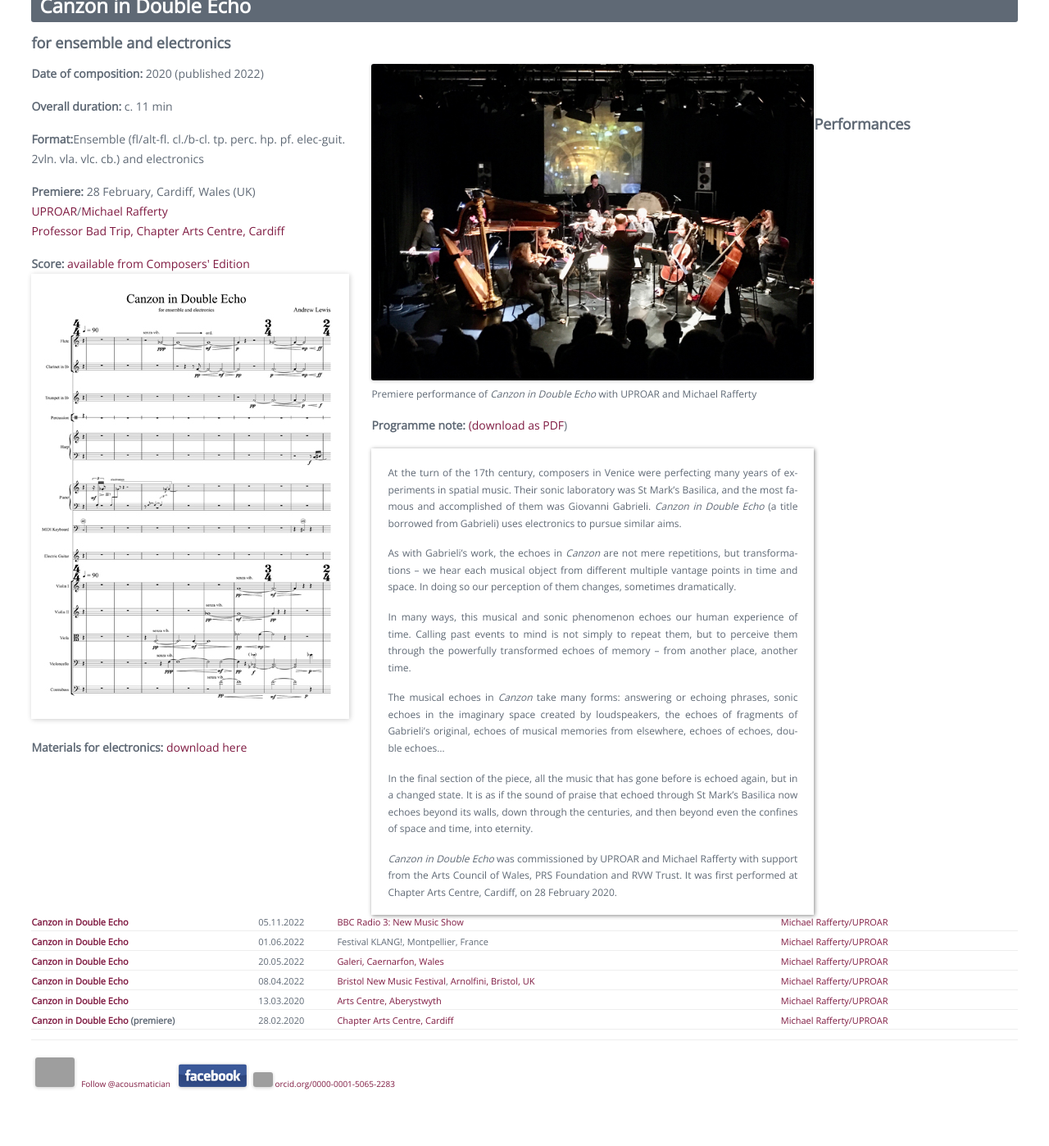
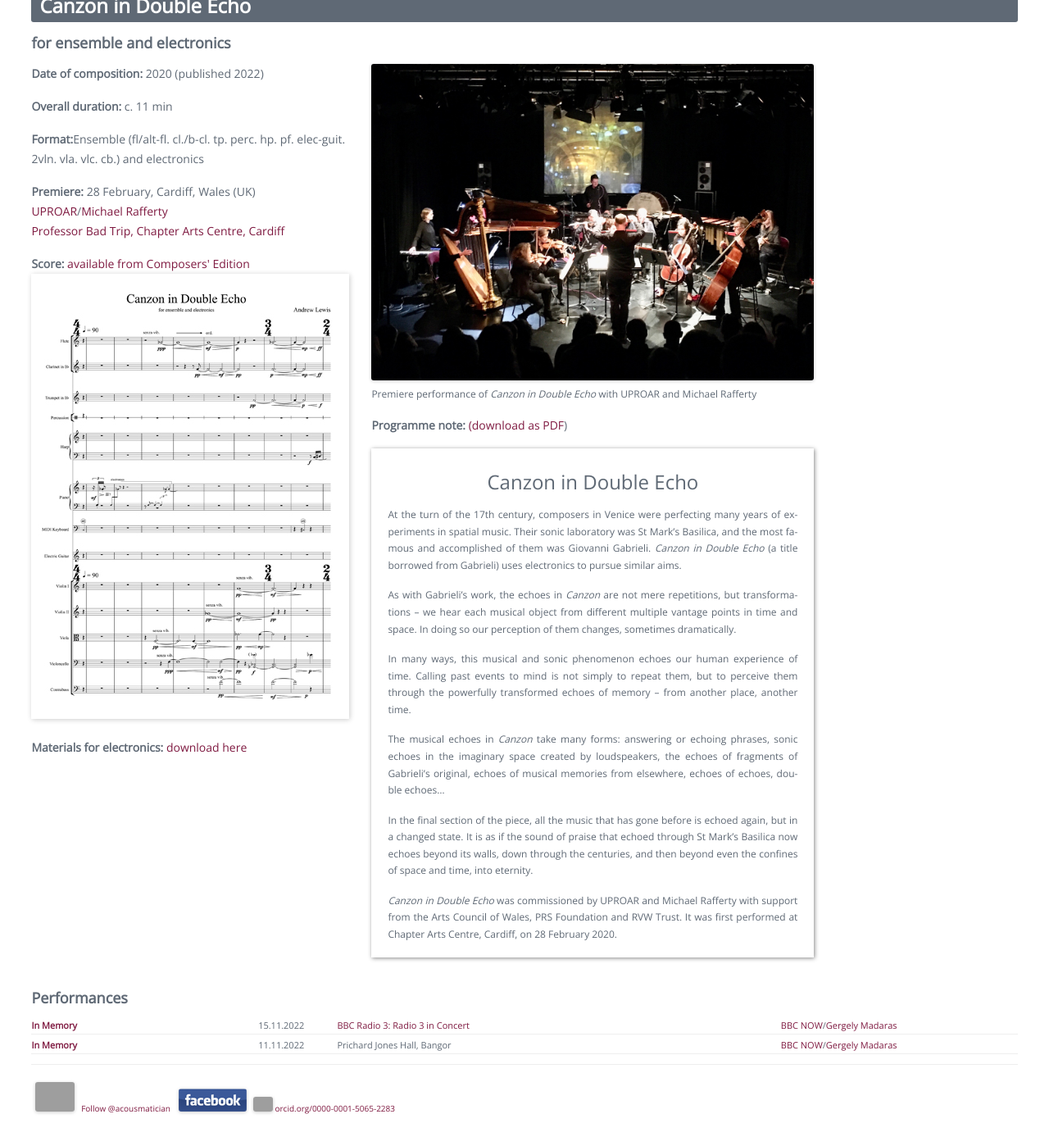
Before and after one commit to acousmatician/acousmatician.github.io, a Jekyll site: the page built from works/canzon.html, in a window 1280 px wide and 1400 px high, scrolled down 199 px. Shown: the whole window at 82% size. Built offline with Jekyll 4.4.1, drawn with Linux system fonts in a browser that asks for light colours; nearby versions of some CDN libraries; library files that are not in the unit come from our copies; before the commit the page ends 1569 px from its top, so only the background shows below that; grey boxes are pictures that could not be loaded.

Commit message:
Fix performances inlcude

```diff
--- a/works/canzon.html
+++ b/works/canzon.html
@@ -29,6 +29,7 @@
         <p> <strong>Programme note:</strong><a href="../prognotes/canzon_prog.pdf">
             (download as PDF</a>)</p>
         <div id="prognote-container">
+        <p class="prognote-title">Canzon in Double Echo</p>
           <p class="prognote">At the turn of the 17th century, composers in
             Venice were perfecting many years of experiments in spatial music.
             Their sonic laboratory was St Mark’s Basilica, and the most famous
@@ -59,65 +60,10 @@
             Wales, PRS Foundation and RVW Trust. It was first performed at
             Chapter Arts Centre, Cardiff, on 28 February 2020. </p>
         </div>
+        <br>
       </div>
-      <br><br>
+            <!--- Start of PERFORMANCES --->
+      <div class="full_column">
         <h4>Performances</h4>
-          <div class="performance"><!-------------------------------------------------------->
-          <div class="perf-title"><a href="/works/canzon.html" title="Canzon in Double Echo">Canzon
-              in Double Echo</a></div>
-          <div class="perf-date">05.11.2022</div>
-          <div class="perf-venue"><a href="https://www.bbc.co.uk/programmes/m001dp7z">BBC
-              Radio 3: New Music Show</a></div>
-          <div class="perf-performer"><a href="https://uproar.org.uk">Michael
-                Rafferty/UPROAR</a></div>
-          <hr class="fixed"><!--- an HR forced to appear after the text that is above it ------------------------------------->
-          <div class="performance"><!-------------------------------------------------------->
-            <div class="perf-title"><a href="/works/canzon.html" title="Canzon in Double Echo">Canzon
-                in Double Echo</a></div>
-            <div class="perf-date">01.06.2022</div>
-            <div class="perf-venue">Festival KLANG!, Montpellier, France</div>
-            <div class="perf-performer"><a href="https://uproar.org.uk">Michael
-                Rafferty/UPROAR</a></div>
-            <hr class="fixed"><!--- an HR forced to appear after the text that is above it ------------------------------------->
-          </div>
-          <div class="performance"><!-------------------------------------------------------->
-            <div class="perf-title"><a href="/works/canzon.html" title="Canzon in Double Echo">Canzon
-                in Double Echo</a></div>
-            <div class="perf-date">20.05.2022</div>
-            <div class="perf-venue"><a href="https://www.galericaernarfon.com/eng/">Galeri,
-                Caernarfon, Wales</a></div>
-            <div class="perf-performer"><a href="https://uproar.org.uk">Michael
-                Rafferty/UPROAR</a></div>
-            <hr class="fixed"><!--- an HR forced to appear after the text that is above it ------------------------------------->
-          </div>
-          <div class="performance"><!-------------------------------------------------------->
-            <div class="perf-title"><a href="/works/canzon.html" title="Canzon in Double Echo">Canzon
-                in Double Echo</a></div>
-            <div class="perf-date">08.04.2022</div>
-            <div class="perf-venue"><a href="http://bristolnewmusic.org">Bristol
-                New Music Festival</a>, <a href="https://arnolfini.org.uk">Arnolfini, Bristol, UK</a></div>
-            <div class="perf-performer"><a href="https://uproar.org.uk">Michael
-                Rafferty/UPROAR</a></div>
-            <hr class="fixed"><!--- an HR forced to appear after the text that is above it ------------------------------------->
-          </div>
-          <div class="performance"><!-------------------------------------------------------->
-            <div class="perf-title"><a href="/works/canzon.html" title="Canzon in Double Echo">Canzon in Double Echo</a></div>
-            <div class="perf-date">13.03.2020</div>
-            <div class="perf-venue"><a href="https://www.aberystwythartscentre.co.uk">Arts
-                Centre, Aberystwyth</a></div>
-            <div class="perf-performer"><a href="https://uproar.org.uk">Michael
-                Rafferty/UPROAR</a></div>
-            <hr class="fixed"><!--- an HR forced to appear after the text that is above it ------------------------------------->
-          </div>
-          <!--- End of row -------------------------------------------------->
-          <div class="performance"><!-------------------------------------------------------->
-            <div class="perf-title"><a href="/works/canzon.html" title="Canzon in Double Echo">Canzon
-                in Double Echo</a> (premiere)</div>
-            <div class="perf-date">28.02.2020</div>
-            <div class="perf-venue"><a href="http://www.chapter.org">Chapter
-                Arts Centre, Cardiff</a></div>
-            <div class="perf-performer"><a href="https://uproar.org.uk">Michael
-                Rafferty/UPROAR</a></div>
-            <hr class="fixed"><!--- an HR forced to appear after the text that is above it ------------------------------------->
-  </div>
-      </div>
+        {% include performances/in_memory_perf.html %}
+         </div><!--- End of PERFORMANCES --->
--- a/works/in_memory.html
+++ b/works/in_memory.html
@@ -32,6 +32,7 @@
             here<br>
           </a></p>
       </div>
+
       <div class="worksprognote"> <br>
         <img class="main-image" src="../images/In_Memory_PJ.jpg" alt="Gergely Madaras rehearsing BBC NOW for the premiere of In Memory">
         <span class="image_caption"><br>
@@ -39,8 +40,10 @@
         <p><br>
           <strong>Programme note:</strong><a href="../prognotes/in_memory_prog.pdf">
             (download as PDF</a>)</p>
+
         <div id="prognote-container">
-          <p class="prognote"><em>In Memory </em> is a reflection on life with dementia, and especially the experience of unpaid family carers. Extracts from recorded conversations with family carers are woven into the fabric of the piece, forming its melodies, harmonies and rhythms.</p>
+            <p class="prognote-title">In Memory</p>
+            <p class="prognote"><em>In Memory </em> is a reflection on life with dementia, and especially the experience of unpaid family carers. Extracts from recorded conversations with family carers are woven into the fabric of the piece, forming its melodies, harmonies and rhythms.</p>
           <p class="prognote">The title <em>In Memory</em> carries different meanings: it is the sense of identity that resides in memory, and a memorial that marks its loss; memories of the person as they were, and more recent memories of the challenges the caring role now brings; it is a plea to remember the millions of family carers whose work often goes unrecognised, and a call for greater recognition and support. Finally, the piece is offered in memory of those who have been lost to dementia, and as a celebration of what remains when all else is forgotten.</p>
           <p class="prognote"><em>In Memory </em> was commissioned by the BBC and Bangor University as part of Cerddoriaeth 100 / Music 100, with financial support from Tŷ Cerdd. I am grateful to Joanna Griffiths, Sue Last and Mary Mitchell for generously sharing their thoughts and experiences; and to my wife Jennie, whose inspirational life as a carer and whose musical ear helped to make <em>In Memory </em> a better piece. </p>
         </div>
```
Also changed, not shown: _includes/performances/canzon_perf.html (+7 -3 lines), works/cori_spezzati.html (+7 -5 lines), _includes/performances/cori_spezzati_perf.html (indentation only).
